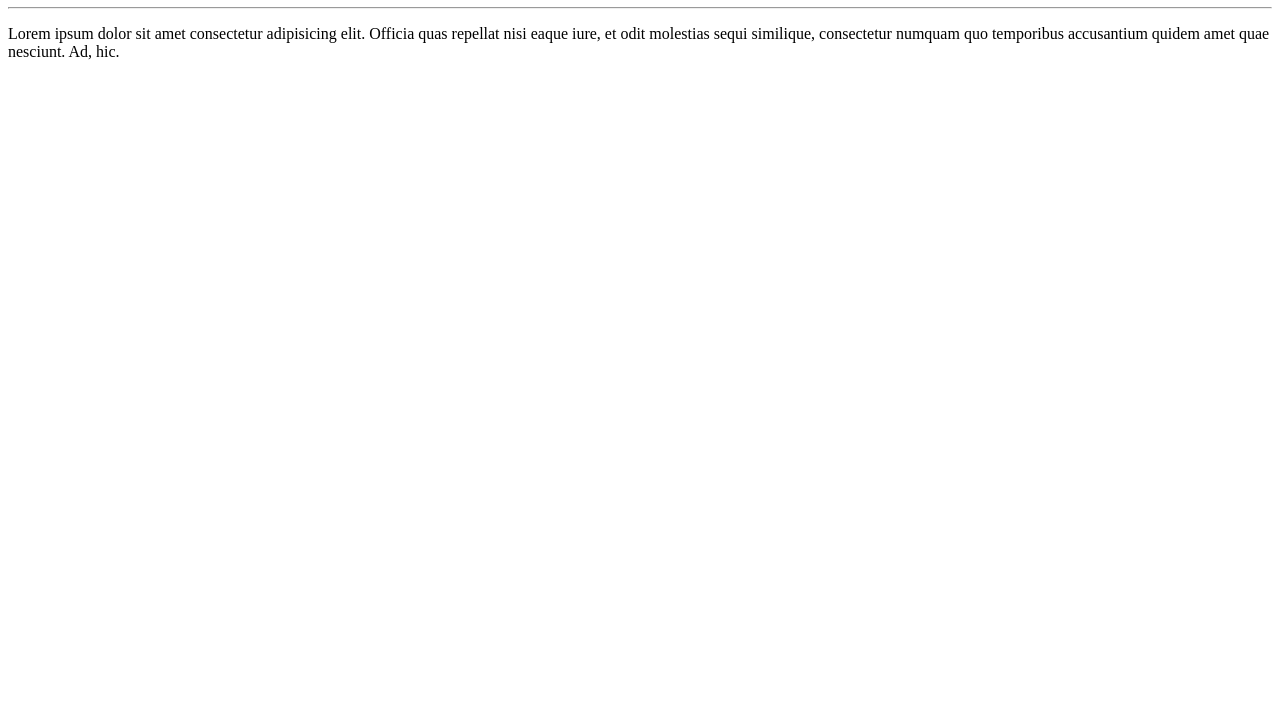
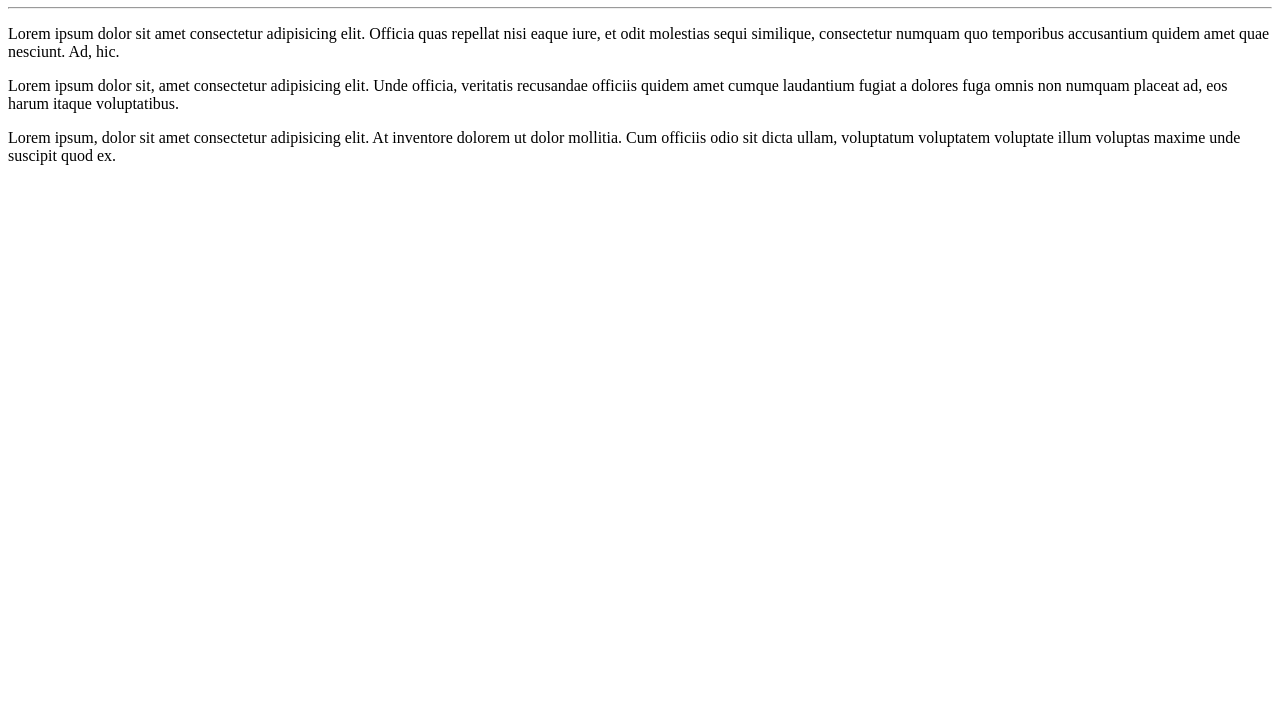
Before and after one commit to FabricioRosa1/Hello-Word, a plain HTML site: page site-exemplo/index.html in a window 1280 px wide. Shown: the part 73-800 px from the top of the page. Drawn offline with Linux system fonts and the light colour scheme.

Commit message:
Adicionei um parágrafo

```diff
--- a/site-exemplo/index.html
+++ b/site-exemplo/index.html
@@ -10,5 +10,7 @@
     <h1>Olá, Mundo!</h1>
     <hr>
     <p>Lorem ipsum dolor sit amet consectetur adipisicing elit. Officia quas repellat nisi eaque iure, et odit molestias sequi similique, consectetur numquam quo temporibus accusantium quidem amet quae nesciunt. Ad, hic.</p>
+    <p>Lorem ipsum dolor sit, amet consectetur adipisicing elit. Unde officia, veritatis recusandae officiis quidem amet cumque laudantium fugiat a dolores fuga omnis non numquam placeat ad, eos harum itaque voluptatibus.</p>
+    <p>Lorem ipsum, dolor sit amet consectetur adipisicing elit. At inventore dolorem ut dolor mollitia. Cum officiis odio sit dicta ullam, voluptatum voluptatem voluptate illum voluptas maxime unde suscipit quod ex.</p>
 </body>
 </html>
```
